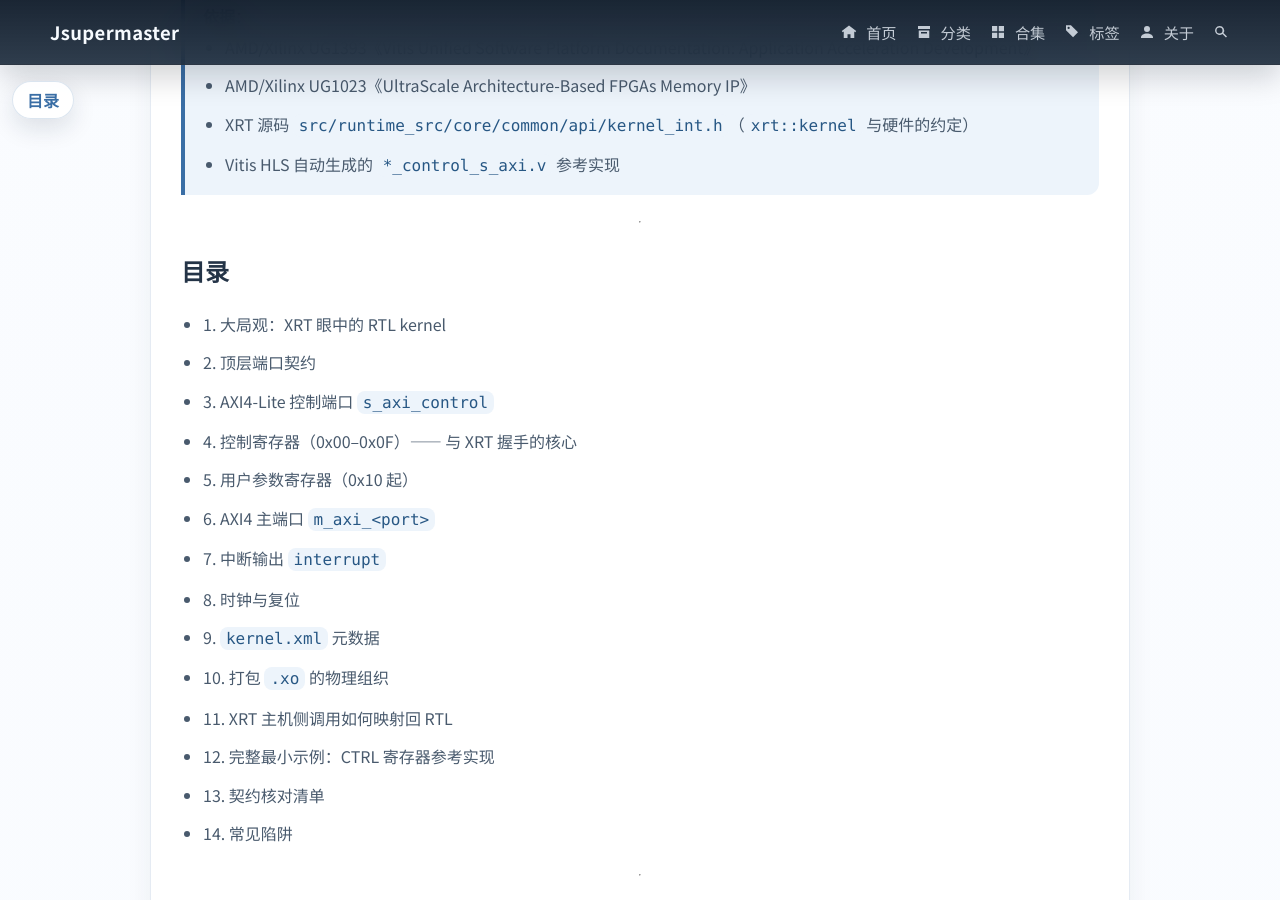
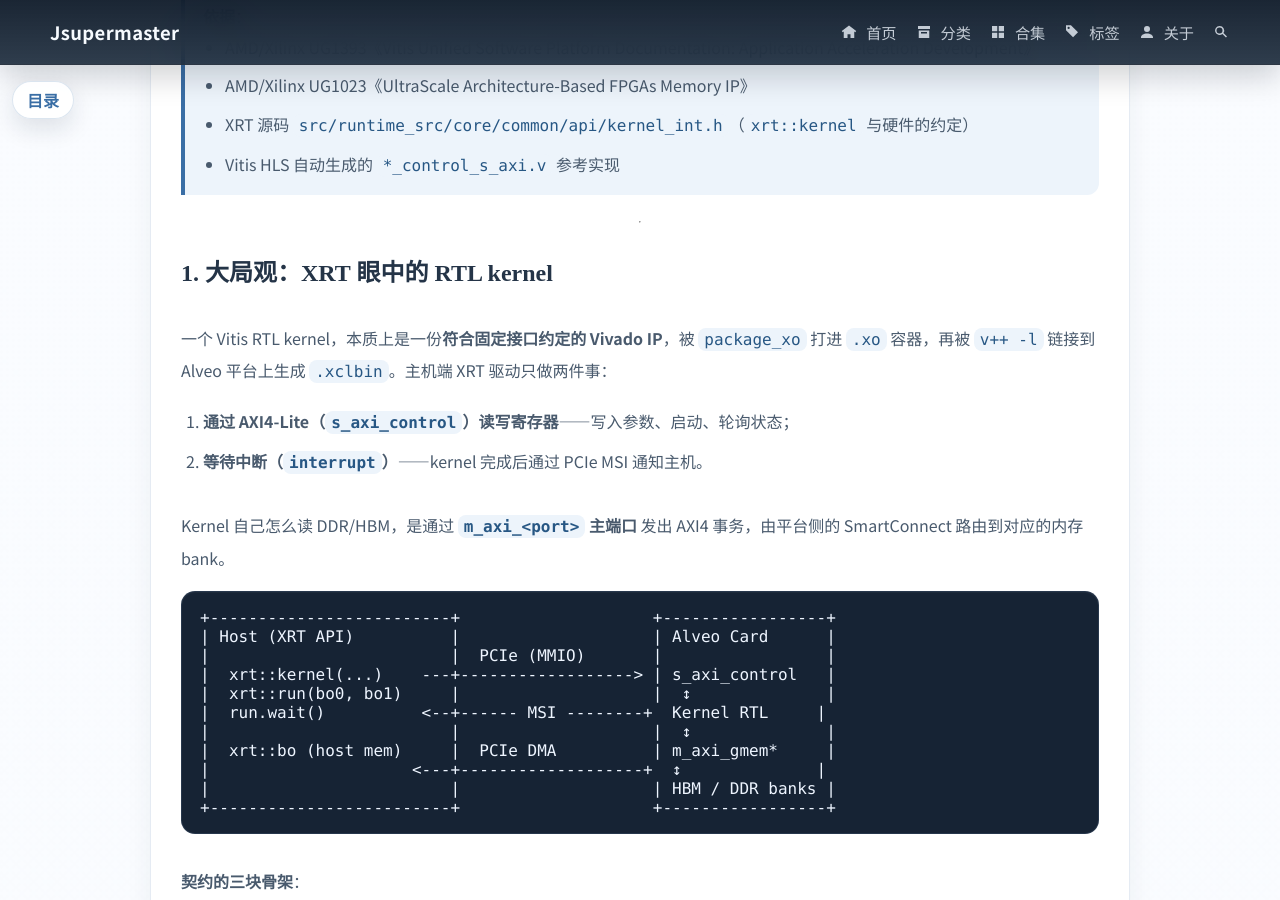
Before and after one commit to Jsupermaster/Jsupermaster.github.io, a Jekyll site: the page built from _posts/2026-07-02-vitis-rtl-kernel-xrt-contract.md, in a window 1280 px wide and 900 px high, scrolled down 1423 px. Built offline with Jekyll 4.4.1, drawn with Linux system fonts in a browser that asks for light colours; comment, search, counter and statistics services are not loaded.

Commit message:
update_260703_0

```diff
--- a/_posts/2026-07-02-vitis-rtl-kernel-xrt-contract.md
+++ b/_posts/2026-07-02-vitis-rtl-kernel-xrt-contract.md
@@ -32,25 +32,6 @@ read_time: 约 35 分钟
 > - AMD/Xilinx UG1023《UltraScale Architecture-Based FPGAs Memory IP》
 > - XRT 源码 `src/runtime_src/core/common/api/kernel_int.h`（`xrt::kernel` 与硬件的约定）
 > - Vitis HLS 自动生成的 `*_control_s_axi.v` 参考实现
-
----
-
-## 目录
-
-- [1. 大局观：XRT 眼中的 RTL kernel](#1-大局观xrt-眼中的-rtl-kernel)
-- [2. 顶层端口契约](#2-顶层端口契约)
-- [3. AXI4-Lite 控制端口 `s_axi_control`](#3-axi4-lite-控制端口-s_axi_control)
-- [4. 控制寄存器（0x00–0x0F）—— 与 XRT 握手的核心](#4-控制寄存器0x000x0f-与-xrt-握手的核心)
-- [5. 用户参数寄存器（0x10 起）](#5-用户参数寄存器0x10-起)
-- [6. AXI4 主端口 `m_axi_<port>`](#6-axi4-主端口-m_axi_port)
-- [7. 中断输出 `interrupt`](#7-中断输出-interrupt)
-- [8. 时钟与复位](#8-时钟与复位)
-- [9. `kernel.xml` 元数据](#9-kernelxml-元数据)
-- [10. 打包 `.xo` 的物理组织](#10-打包-xo-的物理组织)
-- [11. XRT 主机侧调用如何映射回 RTL](#11-xrt-主机侧调用如何映射回-rtl)
-- [12. 完整最小示例：CTRL 寄存器参考实现](#12-完整最小示例ctrl-寄存器参考实现)
-- [13. 契约核对清单](#13-契约核对清单)
-- [14. 常见陷阱](#14-常见陷阱)
 
 ---
 
```
